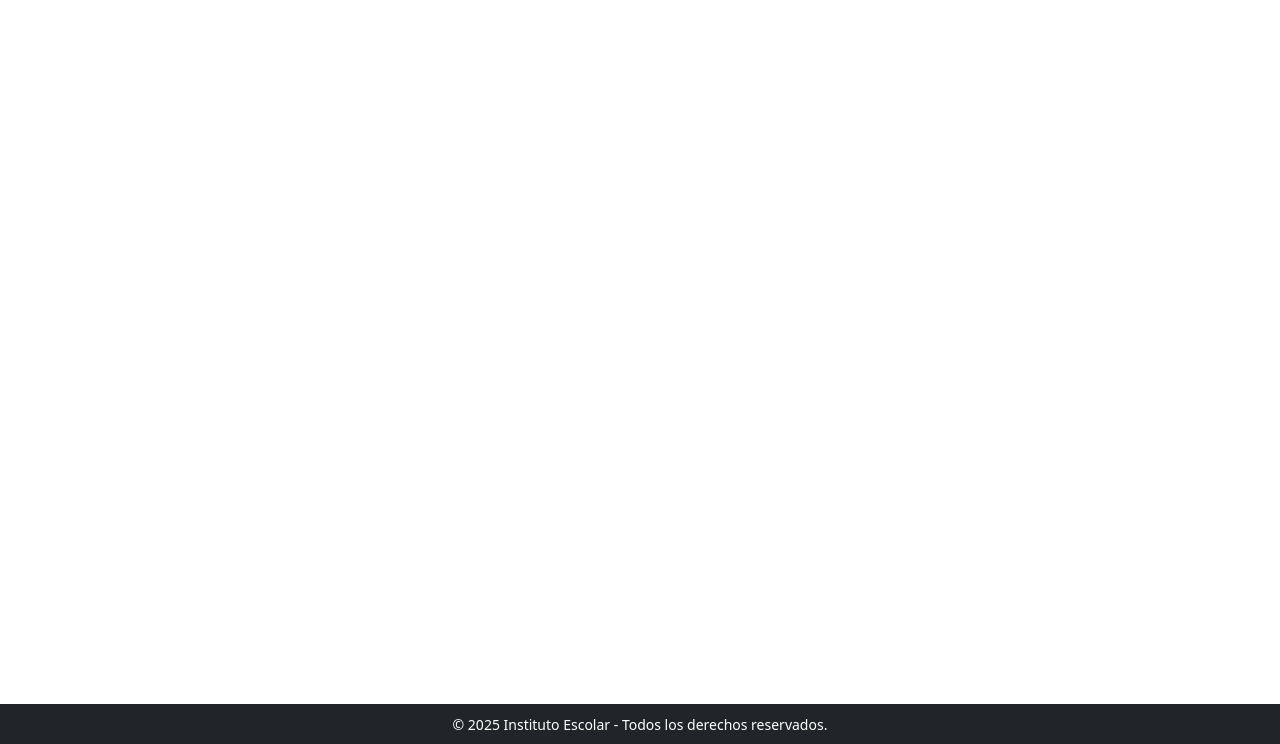
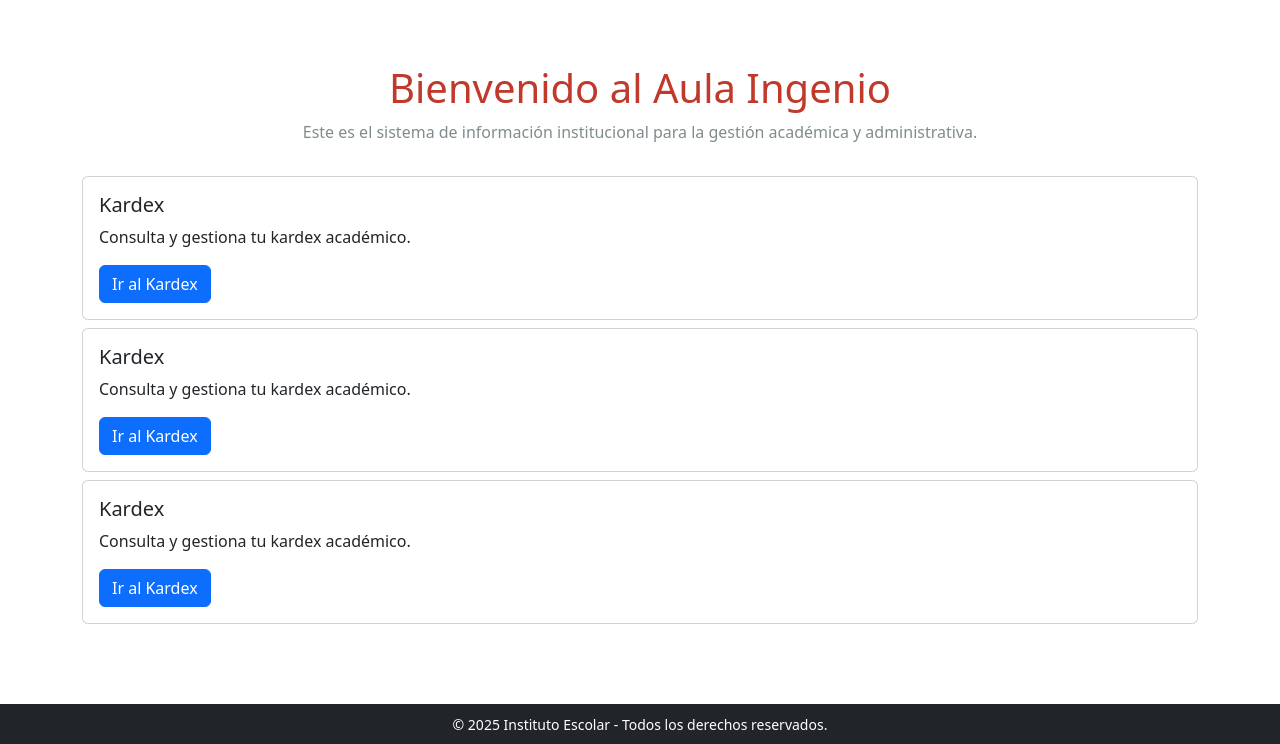
Before and after one commit to pablomillansotelo/aula-ingenio, a Django app: page /dashboard/ in a window 1280 px wide. Shown: the part 56-800 px from the top of the page. Run offline with Django 3.2, Linux system fonts and the light colour scheme; the visitor is signed in with stand-in values (Sample User, id 1).

Commit message:
fix: another fixes

```diff
--- a/aula-django/aula/views.py
+++ b/aula-django/aula/views.py
@@ -6,4 +6,4 @@ from django.contrib.auth.decorators import login_required
 @login_required
 def home(request):
     print("Home view accessed")
-    return render(request, 'home.html')
+    return render(request, 'aula/home.html')
--- a/aula-django/aula/templates/home.html
+++ b/aula-django/templates/aula/home.html
@@ -14,8 +14,8 @@
             </p>
         </div>
     </div>
-    <div class="row mt-4">
-        <div class="col-md-4">
+    <div class="row mt-2">
+        <div class="col-md-12 mt-2">
             <div class="card">
                 <div class="card-body">
                     <h5 class="card-title">Kardex</h5>
@@ -24,7 +24,7 @@
                 </div>
             </div>
         </div>
-        <div class="col-md-4">
+        <div class="col-md-12 mt-2">
             <div class="card">
                 <div class="card-body">
                     <h5 class="card-title">Kardex</h5>
@@ -33,7 +33,7 @@
                 </div>
             </div>
         </div>
-        <div class="col-md-4">
+        <div class="col-md-12 mt-2">
             <div class="card">
                 <div class="card-body">
                     <h5 class="card-title">Kardex</h5>
```
Also changed, not shown: 1 other file.
